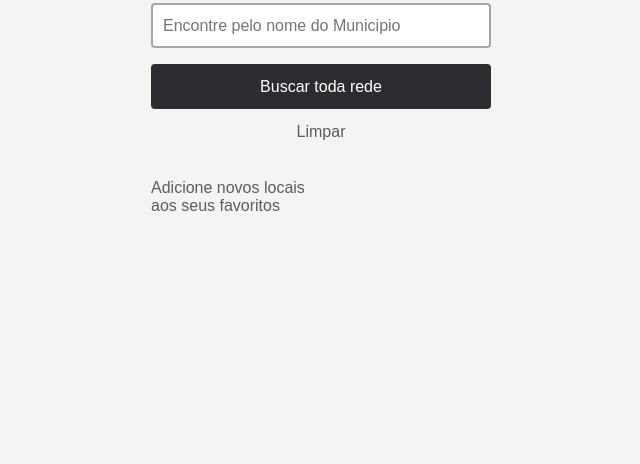
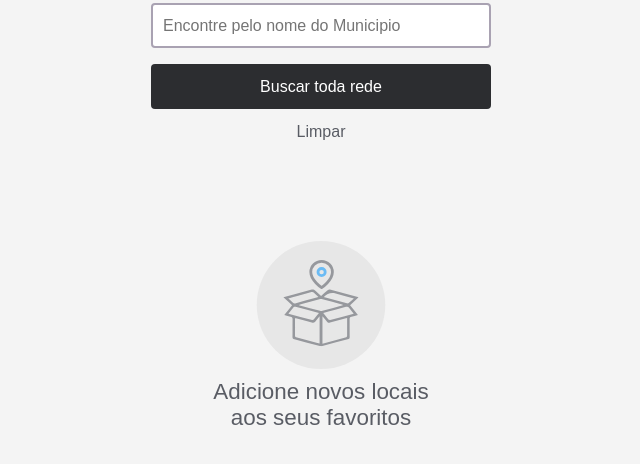
Before and after one commit to vsiago/buscar-rede-costa-verde, a plain HTML site: page index.html in a window 1280 px wide. Shown: the part 178-642 px from the top of the page, without its empty margins (319-959 px from the left). Drawn offline with Linux system fonts and the light colour scheme.

Commit message:
Adicionado icone de favoritos

```diff
--- a/index.html
+++ b/index.html
@@ -26,7 +26,7 @@
         <ul class="lista-favoritos">
         </ul>
         <div class="container-add-favoritos">
-            <img src="./img/icone-add-favoritos" alt="">
+            <img src="./img/icone-add-favoritos.svg" alt="">
             <p class="text-add-favoritos">Adicione novos locais <br>aos seus favoritos</p>
         </div>
     </main>
--- a/script.js
+++ b/script.js
@@ -5,6 +5,7 @@ const inputSearch = document.querySelector('input[type="search"]');
 const btnLimpar = document.querySelector('.limpar');
 const buscaRede = document.querySelector('#buscar-rede');
 const inputSelect = document.querySelector('#inputSelect');
+const containerAddFavoritos = document.querySelector('.container-add-favoritos')
 
 // Constantes
 const url = './rede-costa-verde.json';
@@ -134,7 +135,9 @@ function salvarItem(item) {
 function renderItemsFavoritos() {
   divListFavoritos.innerHTML = '';
 
-  itemsFavoritos.length <= 0 ? console.log('Lista vazia') : console.log('Lista com item');
+  if(!itemsFavoritos > 0) {
+    containerAddFavoritos.innerHTML = ''
+  }
 
   itemsFavoritos.reverse()
 
--- a/src/styles.css
+++ b/src/styles.css
@@ -147,3 +147,23 @@ hr {
     opacity: .3;
     margin-bottom: 10px;
 }
+
+.container-add-favoritos {
+    height: 350px;
+    width: 100%;
+    display: flex;
+    flex-direction: column;
+    justify-content: center;
+    align-items: center;
+}
+
+.container-add-favoritos img {
+    width: 130px;
+    opacity: .6;
+}
+
+.container-add-favoritos .text-add-favoritos {
+    font-size: 1.4rem;
+    text-align: center;
+    margin-top: 10px;
+}
```
Also changed, not shown: img/icone-add-favoritos.svg (added).
